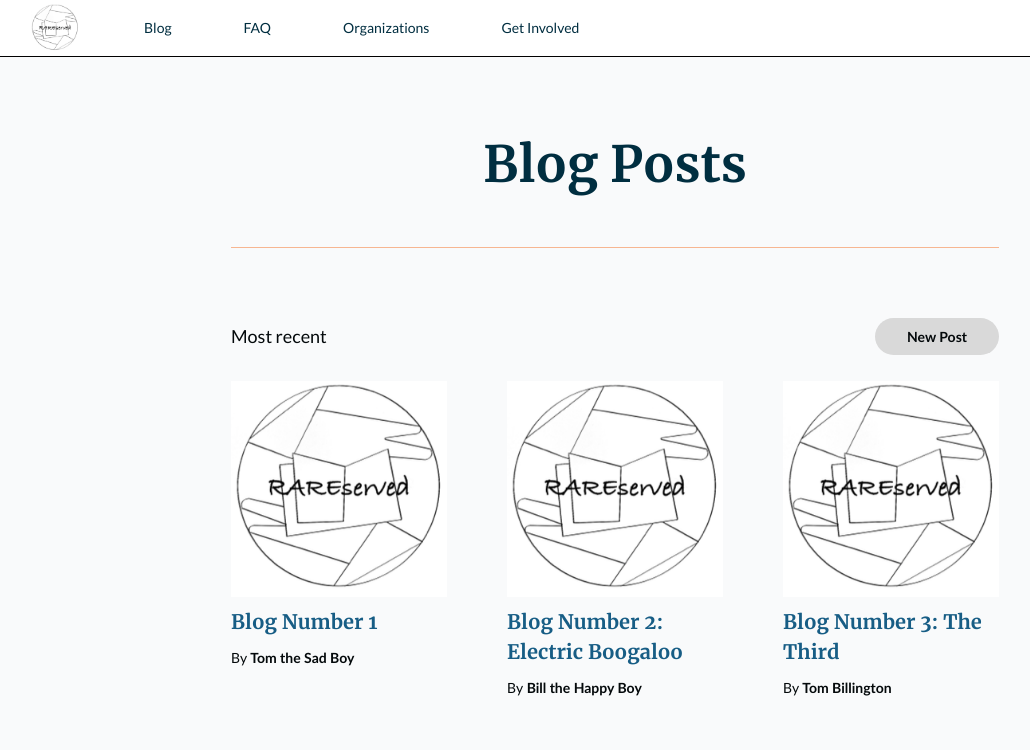
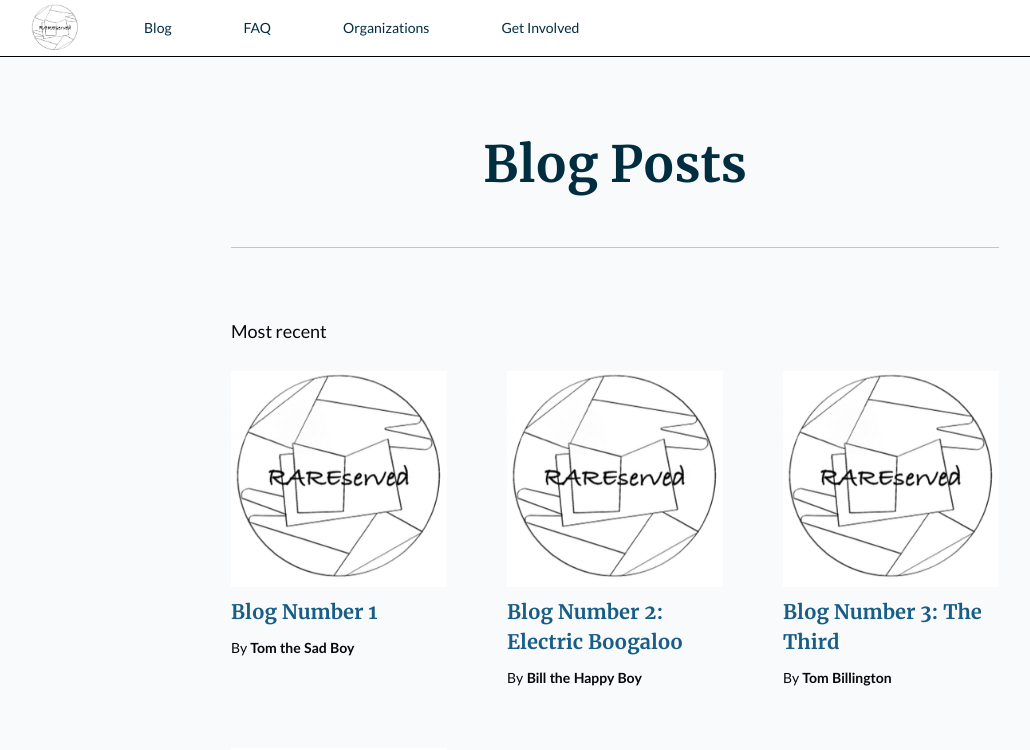
Before and after one commit to hcp-uw/rareserved, a Next.js app: page /blog in a window 1280 px wide. Shown: the top 750 px of the page, without its empty margins (25-1055 px from the left). Built offline with nearby package versions, Linux system fonts and the light colour scheme.

Commit message:
Added hyperlink to blog chunk titles that go nowhere currently

```diff
--- a/app/blog/page.tsx
+++ b/app/blog/page.tsx
@@ -28,18 +28,21 @@ export default function Blog() {
     blogChunks.push(<BlogChunk {...blogData[i]}/>);
   }
 
+  /*
+    With New Post button (removed because currently only admin can make posts):
+
+    <div className="flex justify-between items-center mb-26px">
+      <p>Most recent</p>
+      <a href="/404" className="bg-gray hover:bg-accent rounded-full px-8 py-2 caption">New Post</a>
+    </div>
+  */
+
   return (<>
     <NavigationBar></NavigationBar>
     <div id="main">
       <h1>Blog Posts</h1>
       <PartialDivider/>
-
-      <div className="flex justify-between items-center mb-26px">
-        <p>Most recent</p>
-        <a href="/404" className="bg-gray hover:bg-accent rounded-full px-8 py-2 caption">New Post</a>
-      </div>
-
-      {/* <div className="flex flex-wrap justify-around gap-y-60px"> */}
+      <p className="mb-26px">Most recent</p>
       <div className="grid grid-cols-1 sm:grid-cols-2 md:grid-cols-3 gap-y-60px gap-x-60px">
         {blogChunks}
       </div>
--- a/app/globals.css
+++ b/app/globals.css
@@ -70,6 +70,17 @@
     text-align: left;
   }
 
+  a {
+    color: inherit;
+    font-family: inherit;
+    font-size: inherit;
+    font-weight: inherit;
+    text-align: inherit;
+  }
+    a:hover {
+      text-decoration: underline;
+    }
+
 }
 
 .animate-in {
--- a/components/BlogChunk.tsx
+++ b/components/BlogChunk.tsx
@@ -22,7 +22,7 @@ export default function BlogChunk(props: {imgName?: string, title: string, autho
     // return(<div className="min-w-200px max-w-200px shrink-0">
     return(<div className="w-full space-y-[10px]">
         {picture}
-        <h3>{props.title}</h3>
+        <h3><a href="#">{props.title}</a></h3>
         <p className="caption"><span>By</span> {props.author}</p>
     </div>);
 }
```
